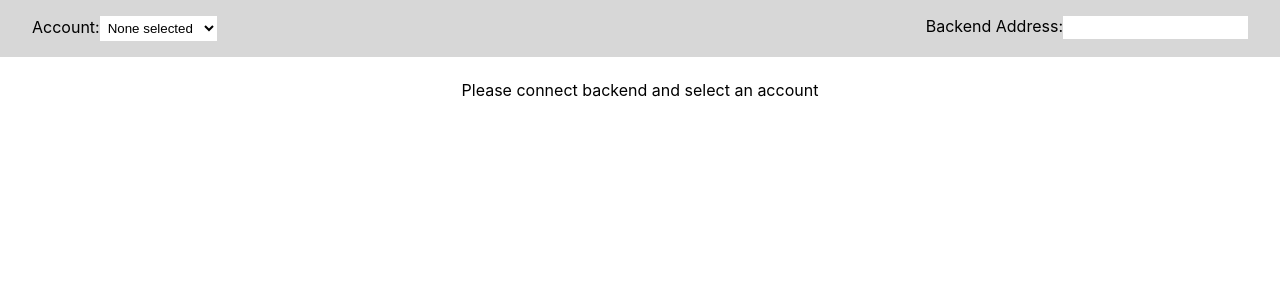
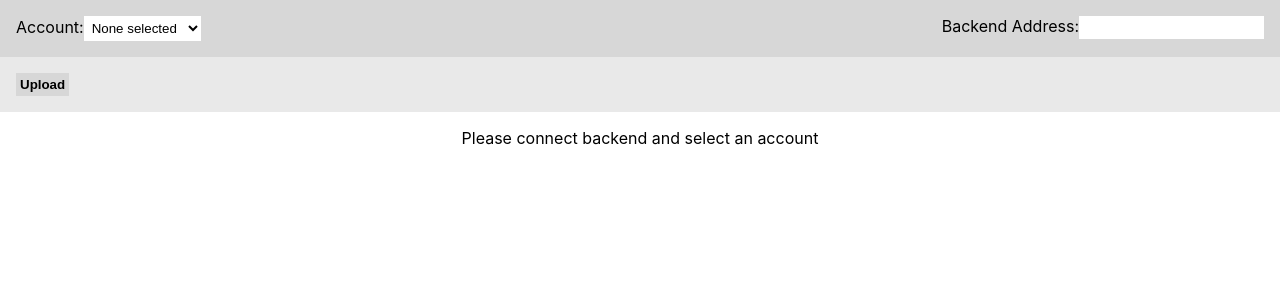
Before and after one commit to michaelcheungkm/picture-layout-organiser, a React (Create React App) app: page / in a window 1280 px wide. Shown: the top 300 px of the page. Built offline with nearby package versions, Linux system fonts and the light colour scheme.

Commit message:
Change to use upload nav bar instead of a grid item

```diff
--- a/src/App.css
+++ b/src/App.css
@@ -14,29 +14,40 @@
 }
 
 .top-bar {
-  background-color: var(--color-gray-light);
   width:100%;
-  padding: 2vmin;
-  position: fixed;
+  position: -webkit-sticky; /* Compatibility */
+  position: sticky;
   top: 0;
 }
 
-.page-content {
-  margin-top: 10vh;
+.admin-bar {
+  background-color: var(--color-gray-light);
+  padding: 2vmin;
 }
 
-.top-bar-right {
+.upload-status-bar {
+  background-color: var(--color-gray-very-light);
+  width:100%;
+  padding: 2vmin;
+}
+
+#upload-button {
+  padding: 0.5vmin;
+  font-weight: bold;
+  background-color: var(--color-gray-light);
+}
+
+.page-content {
+  margin-top: 2vmin;
+}
+
+.backend-address-input {
   float: right;
 }
 
-.top-bar-right input {
+.backend-address-input input {
   outline: none;
   padding: 0.5vmin;
-  margin-right: 2vmin;
-}
-
-.account-select {
-  margin: 0 2vmin;
 }
 
 .account-select select {
@@ -44,9 +55,3 @@
   padding: 0.5vmin;
   background-color: white;
 }
-
-#load-all-button {
-  padding: 0.5vmin;
-  margin: 0 2vmin;
-  background-color: white;
-}
--- a/src/App.js
+++ b/src/App.js
@@ -23,6 +23,7 @@ import {
 require('dotenv').config();
 
 const NUM_COLS = 3;
+
 const NONE_INDEX = -1;
 
 const ENTER_KEY = 13;
@@ -45,15 +46,17 @@ class App extends Component {
     this.handleKeyDown = this.handleKeyDown.bind(this);
 
     this.state = {
-      backendAddress: "",
-      imageHostAddress: "",
+      backendAddress: null,
+      imageHostAddress: null,
       users: [],
       selectedIndex: NONE_INDEX,
       editingIndex: NONE_INDEX,
       content: [],
-      username: '',
+      username: null,
       saved: true,
-      statusMessages: []
+      statusMessages: [],
+      uploading: false,
+      uploadPercent: 0
     }
   }
 
@@ -106,7 +109,7 @@ class App extends Component {
 
   handleAccountSelect(option) {
     if (option === 'create-new') {
-      if (this.state.backendAddress !== '') {
+      if (this.state.backendAddress !== null) {
         var newName = prompt("New account name");
         if (newName !== null && newName !== "") {
           createAccount(newName, this.state.backendAddress, function() {
@@ -128,7 +131,7 @@ class App extends Component {
       }
     } else if (option === '') {
       this.setState({
-        'username': '',
+        'username': null,
         'content': []
       });
     } else {
@@ -187,15 +190,14 @@ class App extends Component {
 
   render() {
 
-    var addImageSquare = (
+    var imageUploadButton = (
       <div>
-        <ImageSquare
-          image={plusIcon}
-          selected={false}
-          locked={false}
-          blank={true}
-          handleClick={() => this.fileUploaderRef.current.click()}
-        />
+        <button
+          id='upload-button'
+          onClick={() => this.fileUploaderRef.current.click()}
+        >
+          Upload
+        </button>
         <input
           type="file" multiple
           id="add-file"
@@ -208,9 +210,20 @@ class App extends Component {
 
             disallowedFiles.forEach(f => this.reportStatusMessage("Could not upload \"" + f.name + "\" - unsupported type", false));
 
-            if (validFiles.length > 0) {
-              uploadUserImages(validFiles, this.state.username, this.state.backendAddress, res =>
-                {
+            // TODO: error messages for each case
+            if (this.state.username !== null && this.state.saved && validFiles.length > 0) {
+              this.setState({'uploading': true});
+              uploadUserImages(
+                validFiles,
+                this.state.username,
+                this.state.backendAddress,
+                // progress callback
+                function(progressEvent) {
+                  var progressPercent = progressEvent.loaded / progressEvent.total * 100;
+                  this.setState({'uploadPercent': progressPercent})
+                }.bind(this),
+                // callback
+                function(res) {
                   if (!res.ok) {
                     this.reportStatusMessage("Failed to upload, please try again", false)
                   } else {
@@ -224,7 +237,8 @@ class App extends Component {
                       );
                     }.bind(this));
                   }
-                }
+                  this.setState({'uploading': false, 'uploadPercent': 0});
+                }.bind(this)
               );
             }
 
@@ -238,19 +252,10 @@ class App extends Component {
 
     var gridContent = (
       <div id='main-grid' className='App' >
-      {this.state.statusMessages.map((message, index) =>
-        <StatusMessage
-          text={message.text}
-          positive={message.positive}
-          handleDismiss={function(){
-            this.setState({'statusMessages': this.state.statusMessages.filter((m, i) => i !== index)});
-          }.bind(this)}
-        />
-      )}
       <h2>{this.state.saved ? "Content is saved and up-to-date" : "Saving"}</h2>
       <Grid
         cols={NUM_COLS}
-        gridContent={[addImageSquare, ...this.state.content.map((c, index) => (
+        gridContent={this.state.content.map((c, index) => (
           <ImageSquare
             image={getFormattedAddress(this.state.imageHostAddress) + '/' + c.img}
             selected={this.state.selectedIndex === index}
@@ -274,7 +279,7 @@ class App extends Component {
               this.setState({'editingIndex': index})
             }.bind(this)}
           />
-        ))]}
+        ))}
       />
       </div>
     );
@@ -288,6 +293,7 @@ class App extends Component {
     return (
       <div>
         <div className="top-bar">
+          <div className="admin-bar">
             <span className='account-select'>
               Account:
               <select
@@ -301,7 +307,7 @@ class App extends Component {
                 <option value='create-new'>+ New account</option>
               </select>
             </span>
-          <span className="top-bar-right">
+            <span className="backend-address-input">
               Backend Address:
               <input
               type="text"
@@ -327,8 +333,21 @@ class App extends Component {
               />
             </span>
           </div>
+          <div className='upload-status-bar'>
+            {imageUploadButton}
+            {this.state.statusMessages.map((message, index) =>
+              <StatusMessage
+                text={message.text}
+                positive={message.positive}
+                handleDismiss={function(){
+                  this.setState({'statusMessages': this.state.statusMessages.filter((m, i) => i !== index)});
+                }.bind(this)}
+              />
+            )}
+          </div>
+        </div>
         <div className='page-content'>
-          {this.state.backendAddress !== null && this.state.username !== '' ? gridContent : noGridContent}
+          {this.state.backendAddress !== null && this.state.username !== null ? gridContent : noGridContent}
           {this.state.editingIndex !== NONE_INDEX && <EditPage saveAndClose={this.saveAndCloseEditPage.bind(this)}/>}
         </div>
       </div>
--- a/src/adapters/ManagerAdapter.js
+++ b/src/adapters/ManagerAdapter.js
@@ -55,21 +55,15 @@ export function createAccount(newName, backendAddress, callback) {
     .then(callback);
 }
 
-export function uploadUserImages(files, username, backendAddress, callback) {
+export function uploadUserImages(files, username, backendAddress, progressCallback, callback) {
   const query_url = getFormattedAddress(backendAddress) + '/' + username + '/addUserImages';
   const formData = new FormData();
   for (var i = 0; i < files.length; i++) {
     formData.append('file', files[i]);
   }
 
-  var success;
   axios.post(query_url, formData, {
-       onUploadProgress: ProgressEvent => {
-           console.log(ProgressEvent.loaded / ProgressEvent.total*100);
-         // this.setState({
-         //   loaded: (ProgressEvent.loaded / ProgressEvent.total*100),
-         // });
-       },
+       onUploadProgress: progressCallback,
      })
   .then(res => ({'ok': res.status === HTTP_OK, 'text': res.data}))
   .then(callback);
--- a/src/index.css
+++ b/src/index.css
@@ -4,6 +4,7 @@
   border: 0;
   box-sizing: border-box;
   --color-gray-light: rgb(215, 215, 215);
+  --color-gray-very-light: rgb(233, 233, 233);
 }
 
 body {
```
Lines whose indentation alone changed are shown as unchanged.
